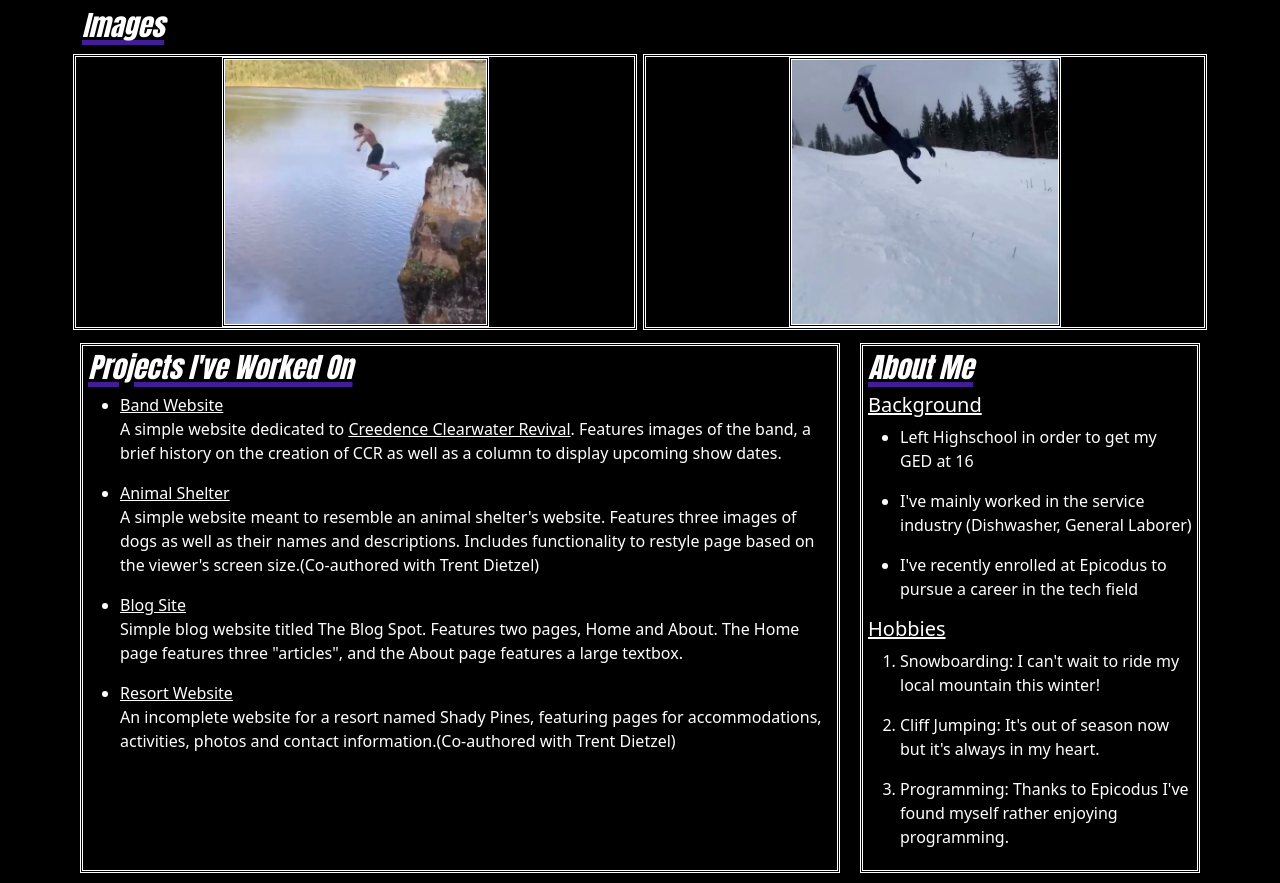
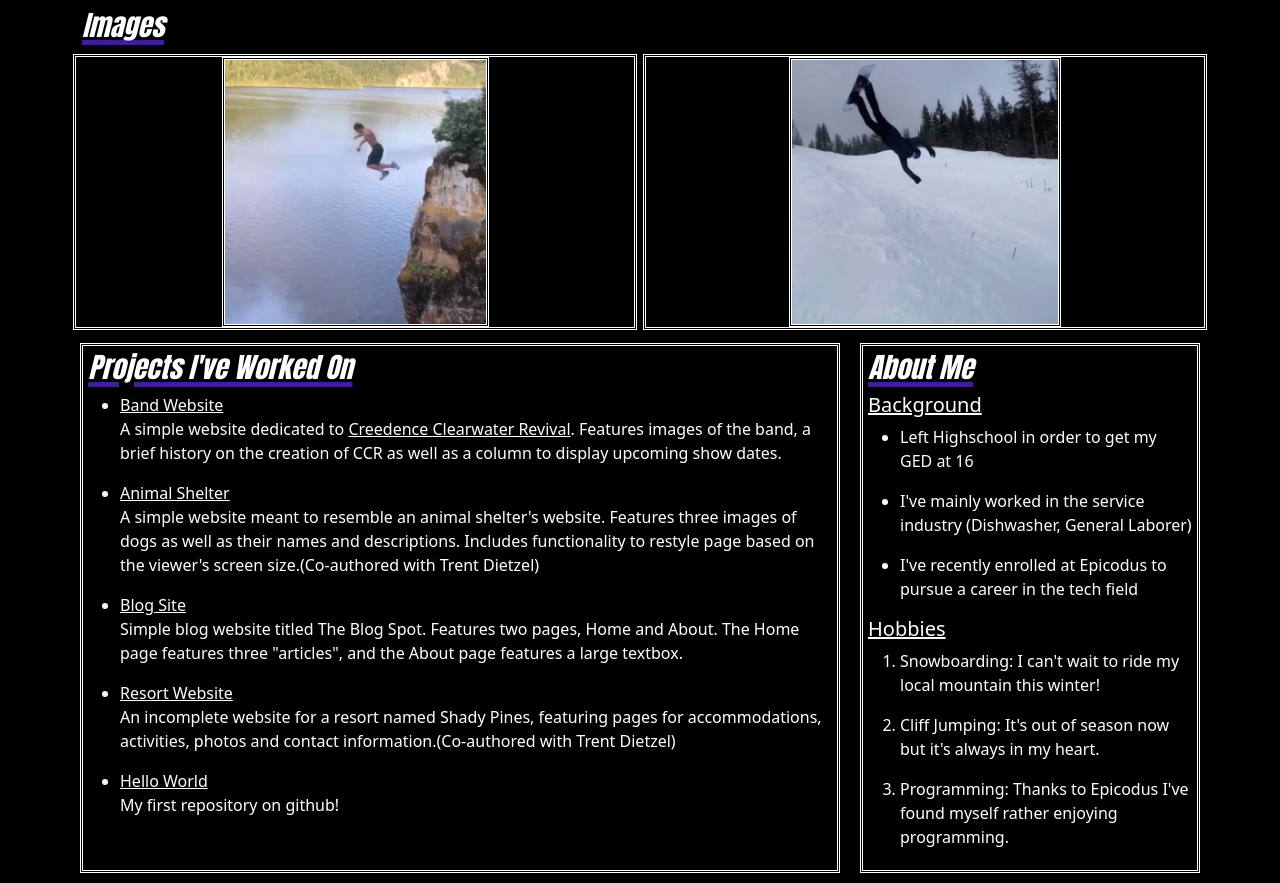
Before and after one commit to taj-em/init-portfolio, a plain HTML site: page dark.html in a window 1280 px wide. Shown: the part 118-1001 px from the top of the page. Drawn offline with Linux system fonts and the light colour scheme.

Commit message:
Add link to hello-world repository

```diff
--- a/dark.html
+++ b/dark.html
@@ -62,6 +62,10 @@
               photos
               and contact information.(Co-authored with Trent Dietzel)</p>
           </li>
+          <li>
+            <a href="https://github.com/taj-em/hello-world">Hello World</a>
+            <p>My first repository on github!</p>
+          </li>
         </ul>
       </div>
       <div class="about col">
```
Also changed, not shown: index.html (+4 -0 lines).
